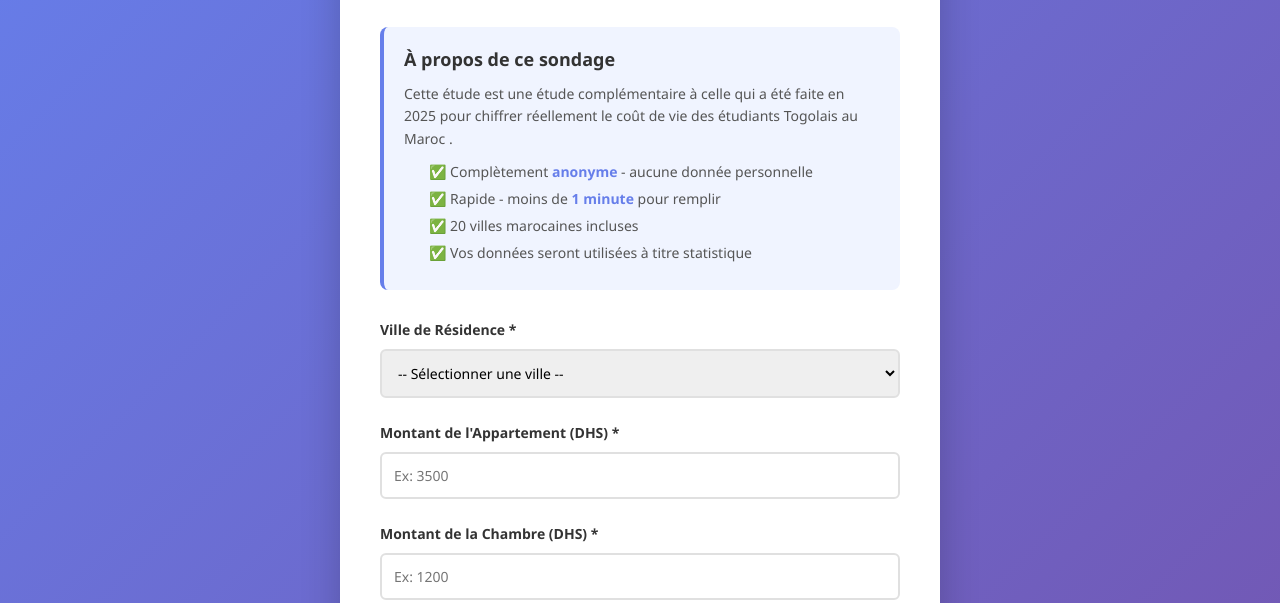
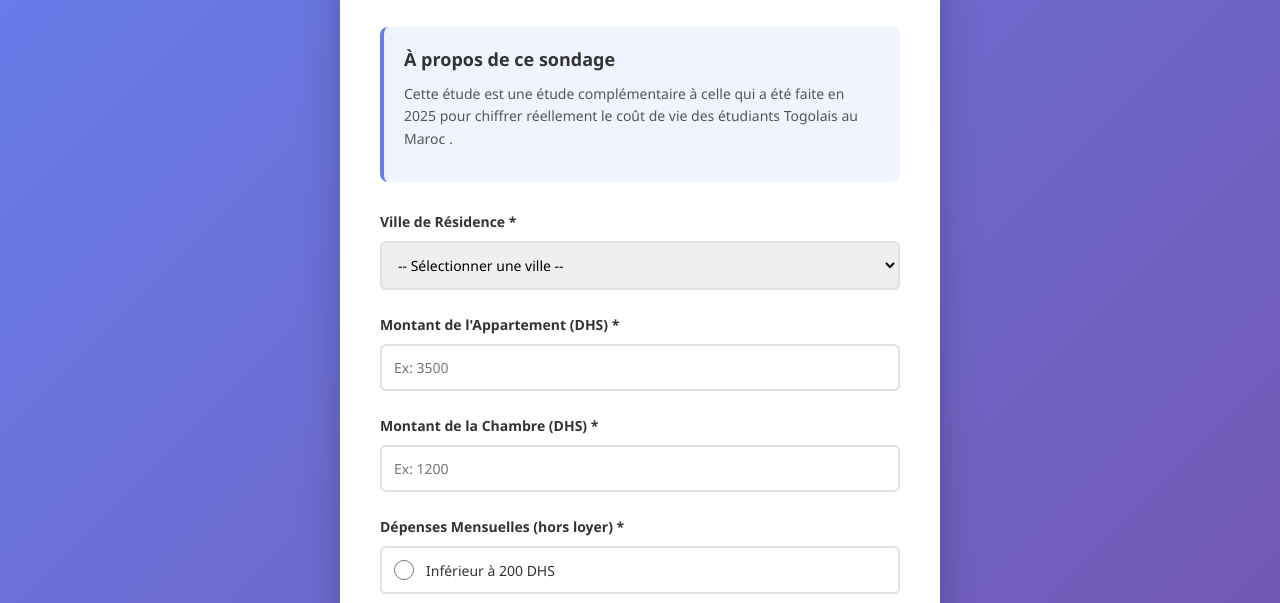
Before and after one commit to GERARDOFLOREZ/sondage, a plain HTML site: page sondage_cout_vie_2026_google_sheets_3.html in a window 1280 px wide. Shown: the part 128-731 px from the top of the page. Drawn offline with Linux system fonts and the light colour scheme.

Commit message:
Remove features list from survey description
Removed the list of survey features from the description box.

```diff
--- a/sondage_cout_vie_2026_google_sheets_3.html
+++ b/sondage_cout_vie_2026_google_sheets_3.html
@@ -316,12 +316,6 @@
         <div class="description-box">
             <h2>À propos de ce sondage</h2>
             <p>Cette étude est une étude complémentaire à celle qui a été faite en 2025 pour chiffrer réellement le coût de vie des étudiants Togolais au Maroc .</p>
-            <ul>
-                <li>✅ Complètement <strong>anonyme</strong> - aucune donnée personnelle</li>
-                <li>✅ Rapide - moins de <strong>1 minute</strong> pour remplir</li>
-                <li>✅ 20 villes marocaines incluses</li>
-                <li>✅ Vos données seront utilisées à titre statistique</li>
-            </ul>
         </div>
 
         <form id="surveyForm">
```
